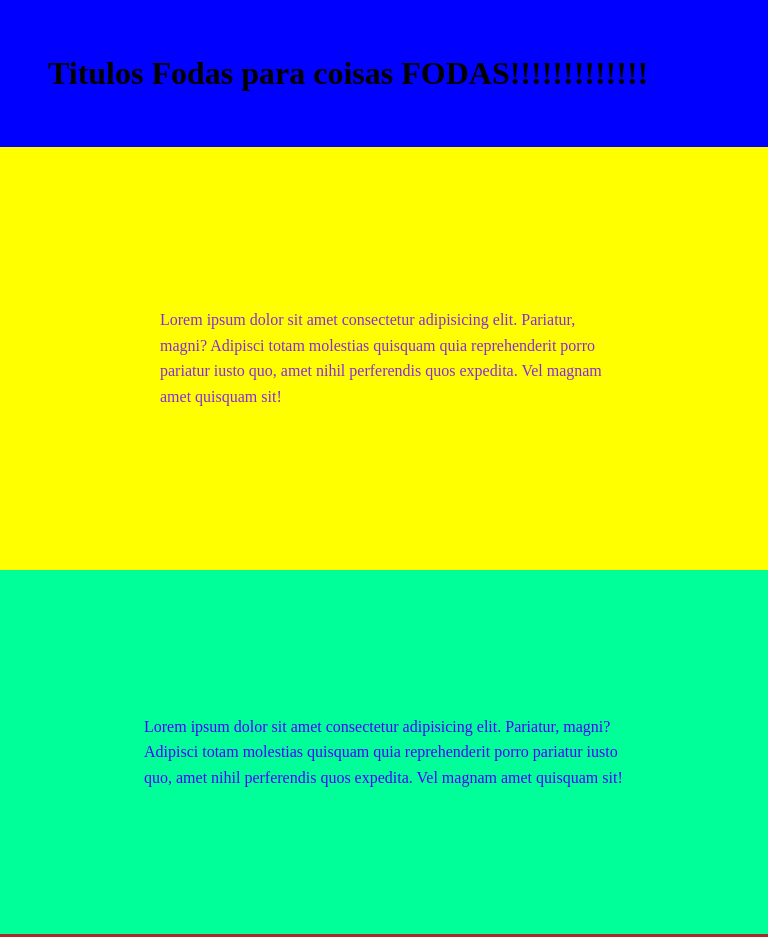
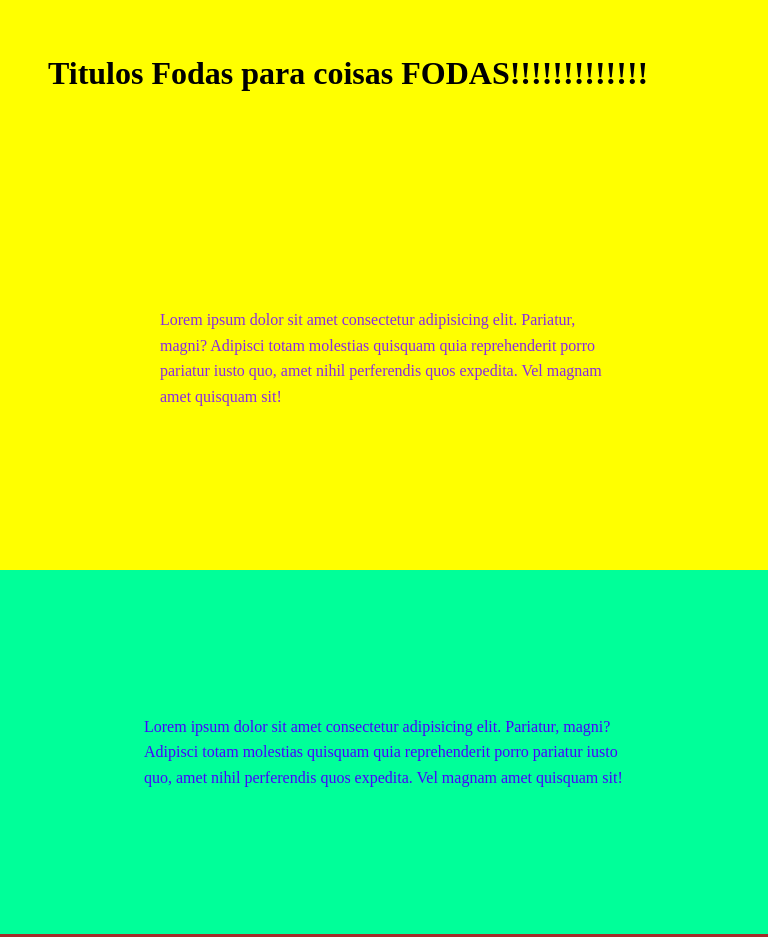
Before and after one commit to gabrieloliveira-crtl/Aula-de-medidas, a plain HTML site: page index2.html in a window 768 px wide. Drawn offline with Linux system fonts and the light colour scheme.

Commit message:
Update style2.css

```diff
--- a/style2.css
+++ b/style2.css
@@ -31,4 +31,7 @@ footer{
         background-color: rgb(0, 255, 153);
         color: rgb(72, 0, 255);
     }
+    header{
+        background-color: yellow;
+    }
 }
```
